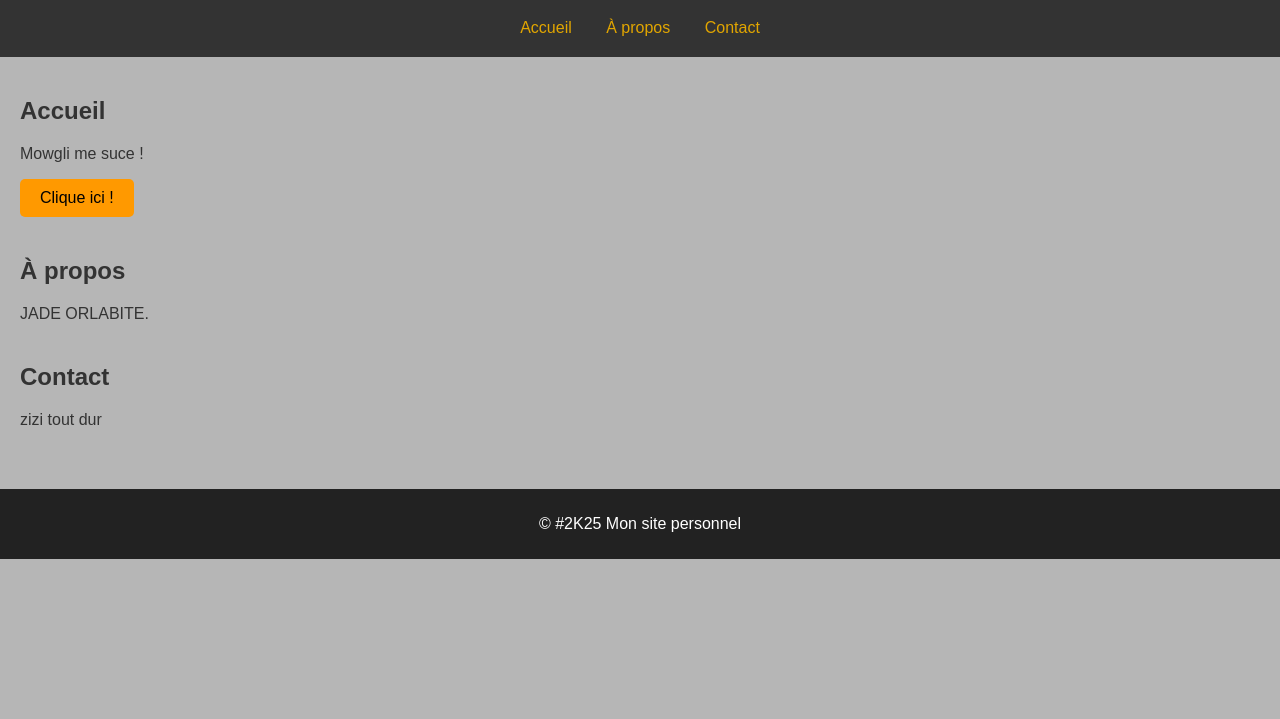
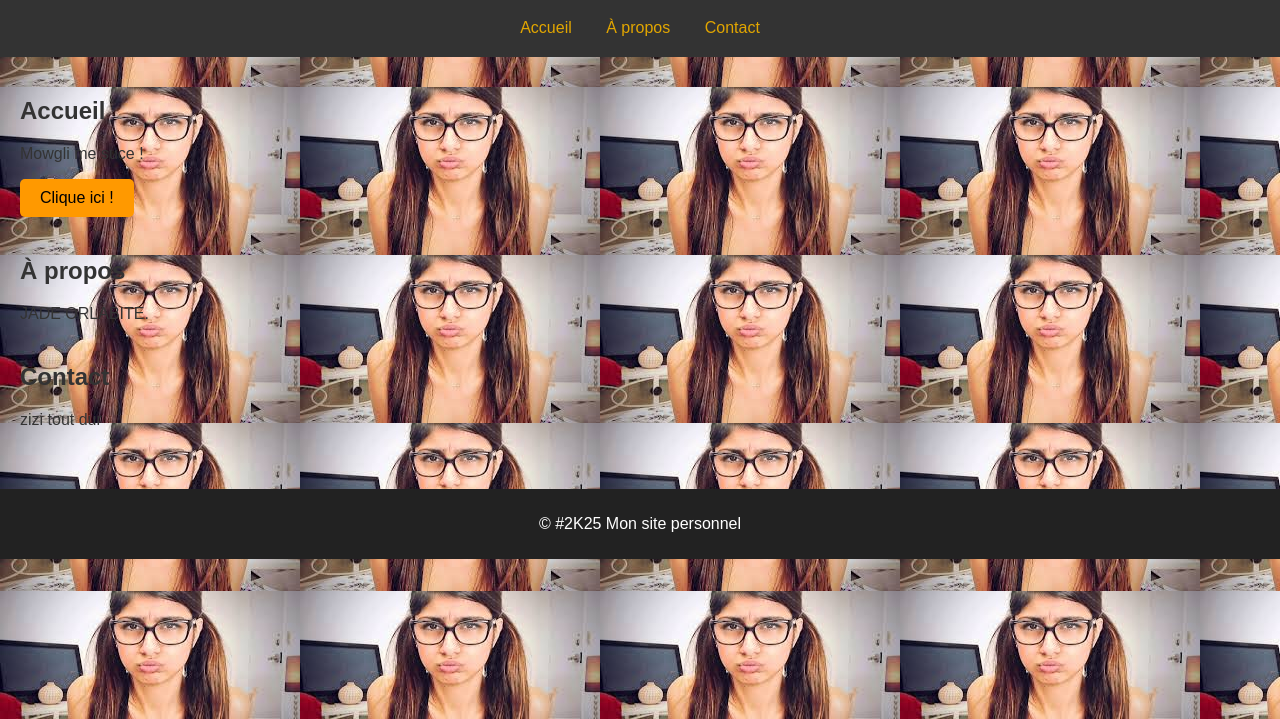
Before and after one commit to KFmota/sitekfmota, a plain HTML site: page index.html in a window 1280 px wide. Shown: the part 81-800 px from the top of the page. Drawn offline with Linux system fonts and the light colour scheme.

Commit message:
Add files via upload

```diff
--- a/styles.css
+++ b/styles.css
@@ -3,7 +3,9 @@ body {
     font-family: Arial, sans-serif;
     margin: 0;
     padding: 0;
-    background-color:rgb(182, 182, 182);
+    background-color: rgb(182, 182, 182);
+    background-image: url('pattern.png'); /* Chemin direct si l'image est dans la racine */
+    background-repeat: repeat; /* Répéter le pattern */
     color: #333;
 }
 
@@ -52,5 +54,3 @@ footer {
     text-align: center;
     padding: 10px;
 }
-
-background-image: url('images/pattern.png');
```
